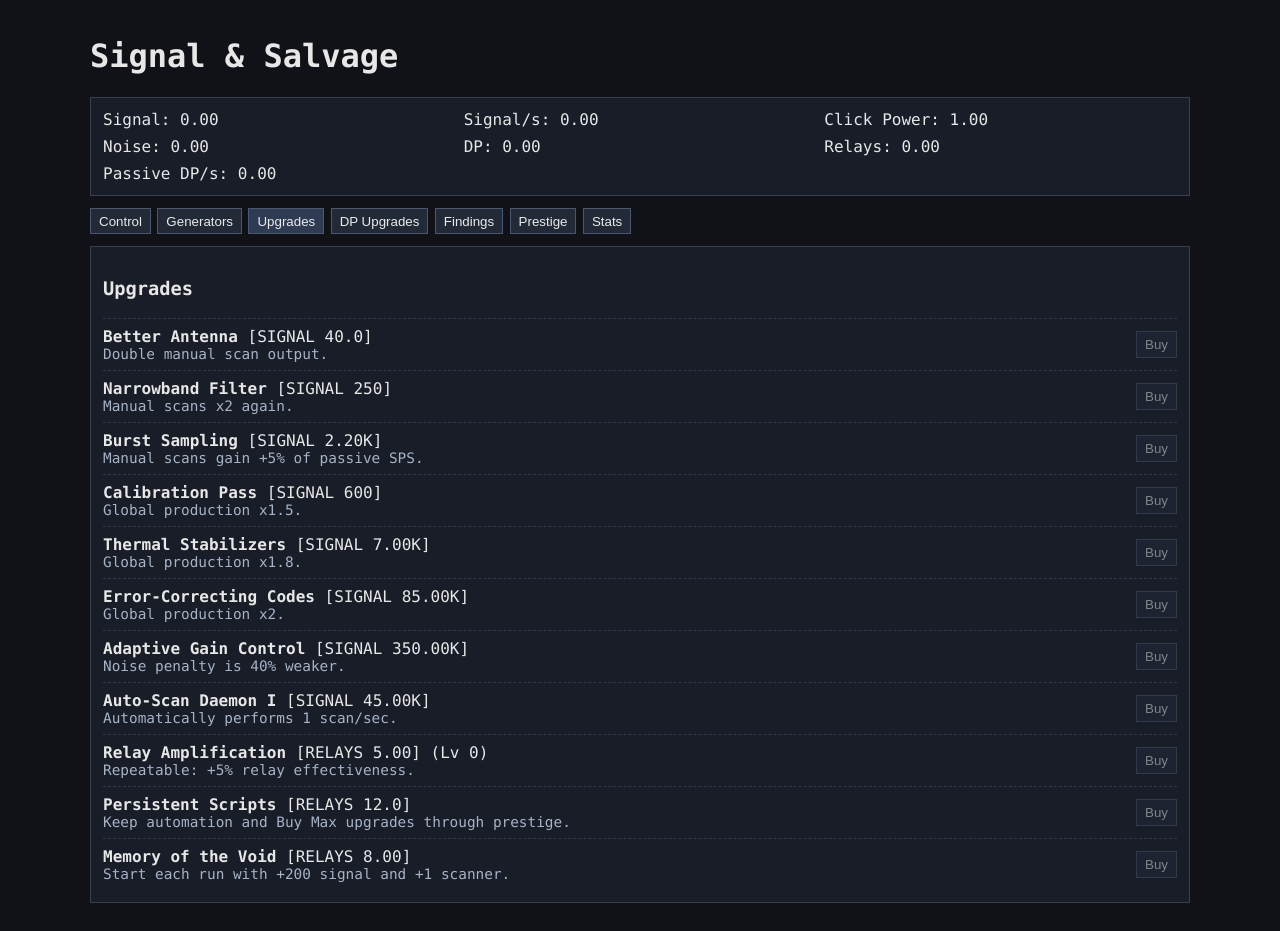
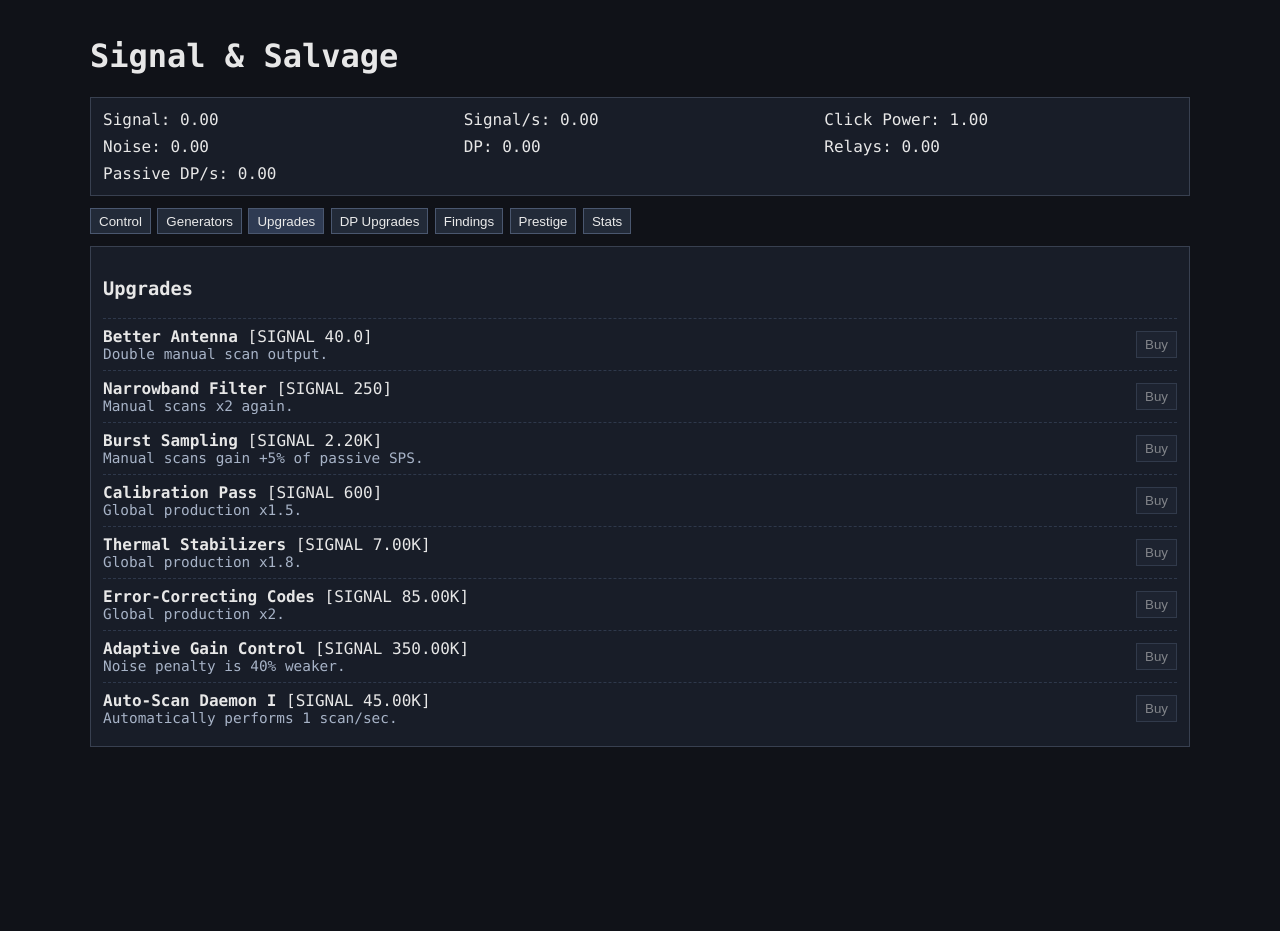
Before and after one commit to jjlyon/web-incremental, a React (Vite) app: page / in a window 1280 px wide. Both pictures are taken after a click on the button "Upgrades". After the commit the page ends 800 px from the top, so only its background shows below. Built offline with nearby package versions, Linux system fonts and the light colour scheme.

Commit message:
Move relay upgrades to Prestige tab and split tab attention

```diff
--- a/src/App.tsx
+++ b/src/App.tsx
@@ -113,7 +113,8 @@ function App() {
     const cost = getGeneratorCost(gen.id, owned, 0, state);
     return state.signal >= cost;
   });
-  const hasAffordableSignalOrRelayUpgrade = UPGRADES.some((up) => ['signal', 'relays'].includes(up.currencyType) && canPurchaseUpgrade(state, up.id));
+  const hasAffordableSignalUpgrade = UPGRADES.some((up) => up.currencyType === 'signal' && canPurchaseUpgrade(state, up.id));
+  const hasAffordableRelayUpgrade = UPGRADES.some((up) => up.currencyType === 'relays' && canPurchaseUpgrade(state, up.id));
   const hasAffordableDpUpgrade = UPGRADES.some((up) => up.currencyType === 'dp' && canPurchaseUpgrade(state, up.id));
   const hasClaimableFinding = MILESTONES.some((m) => !state.milestonesClaimed.includes(m.id) && m.condition(state));
   const canPrestigeNow = canPrestige(state) && prestigeGain > 0;
@@ -156,10 +157,8 @@ function App() {
     </div>
   );
 
-  const renderUpgrades = (title: string, currencies: Array<'signal' | 'dp' | 'relays'>) => (
-    <div className="panel">
-      <h3>{title}</h3>
-      {UPGRADES.filter((up) => currencies.includes(up.currencyType)).map((up) => {
+  const renderUpgradeRows = (currencies: Array<'signal' | 'dp' | 'relays'>) =>
+    UPGRADES.filter((up) => currencies.includes(up.currencyType)).map((up) => {
       const level = state.upgrades[up.id];
       const purchased = !up.repeatable && level > 0;
       const canBuy = canPurchaseUpgrade(state, up.id);
@@ -179,7 +178,12 @@ function App() {
           )}
         </div>
       );
-      })}
+    });
+
+  const renderUpgrades = (title: string, currencies: Array<'signal' | 'dp' | 'relays'>) => (
+    <div className="panel">
+      <h3>{title}</h3>
+      {renderUpgradeRows(currencies)}
     </div>
   );
 
@@ -214,6 +218,8 @@ function App() {
       <p>Unlock condition: claim Correlator Sync finding OR reach 1e12 total signal.</p>
       <p>Projected relays on reset: <strong>{prestigeGain}</strong></p>
       <button disabled={!canPrestigeNow} onClick={() => dispatch({ type: 'PRESTIGE' })}>Initiate Relay Reset</button>
+      <h4>Relay Upgrades</h4>
+      {renderUpgradeRows(['relays'])}
     </div>
   );
 
@@ -257,10 +263,10 @@ function App() {
         {tabs.map((tab) => {
           const hasAttention =
             (tab === 'Generators' && hasAffordableGenerator) ||
-            (tab === 'Upgrades' && hasAffordableSignalOrRelayUpgrade) ||
+            (tab === 'Upgrades' && hasAffordableSignalUpgrade) ||
             (tab === 'DP Upgrades' && hasAffordableDpUpgrade) ||
             (tab === 'Findings' && hasClaimableFinding) ||
-            (tab === 'Prestige' && canPrestigeNow);
+            (tab === 'Prestige' && (canPrestigeNow || hasAffordableRelayUpgrade));
           return <TabButton key={tab} tab={tab} active={state.currentTab === tab} hasAttention={hasAttention} onClick={(t) => dispatch({ type: 'SET_TAB', tab: t })} />;
         })}
       </div>
@@ -285,7 +291,7 @@ function App() {
       )}
 
       {state.currentTab === 'Generators' && renderGenerators()}
-      {state.currentTab === 'Upgrades' && renderUpgrades('Upgrades', ['signal', 'relays'])}
+      {state.currentTab === 'Upgrades' && renderUpgrades('Upgrades', ['signal'])}
       {state.currentTab === 'DP Upgrades' && renderUpgrades('DP Upgrades', ['dp'])}
       {state.currentTab === 'Findings' && renderFindings()}
       {state.currentTab === 'Prestige' && renderPrestige()}
```
Lines whose indentation alone changed are shown as unchanged.
